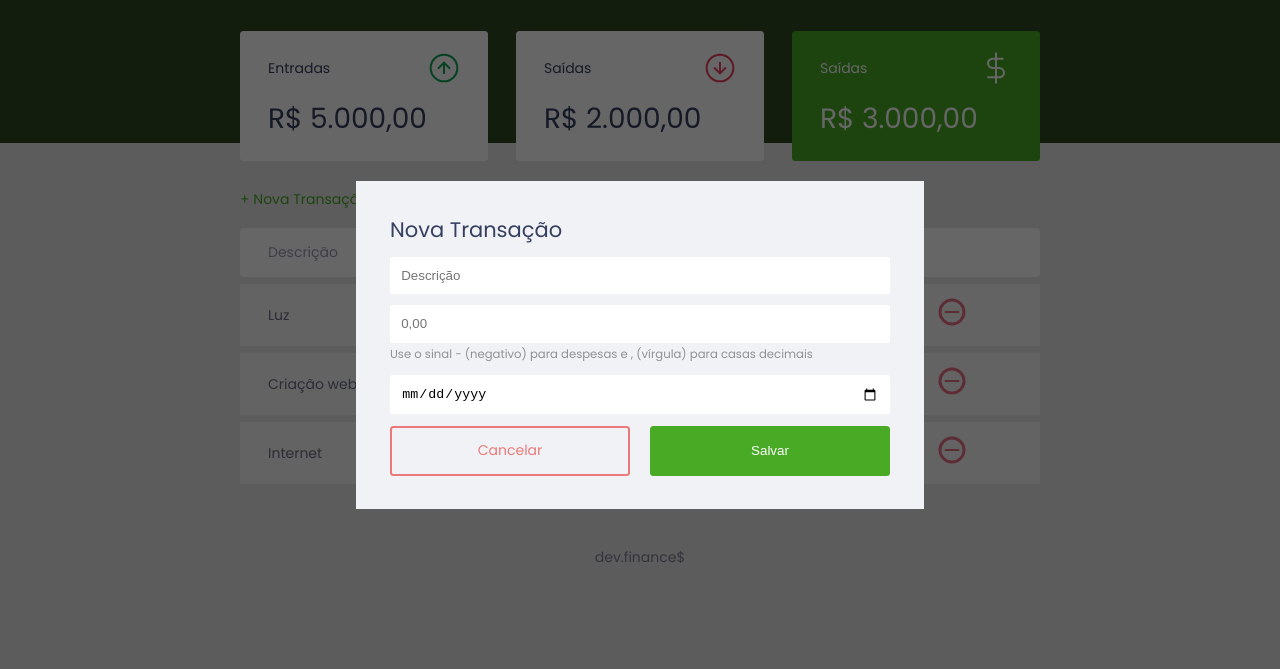
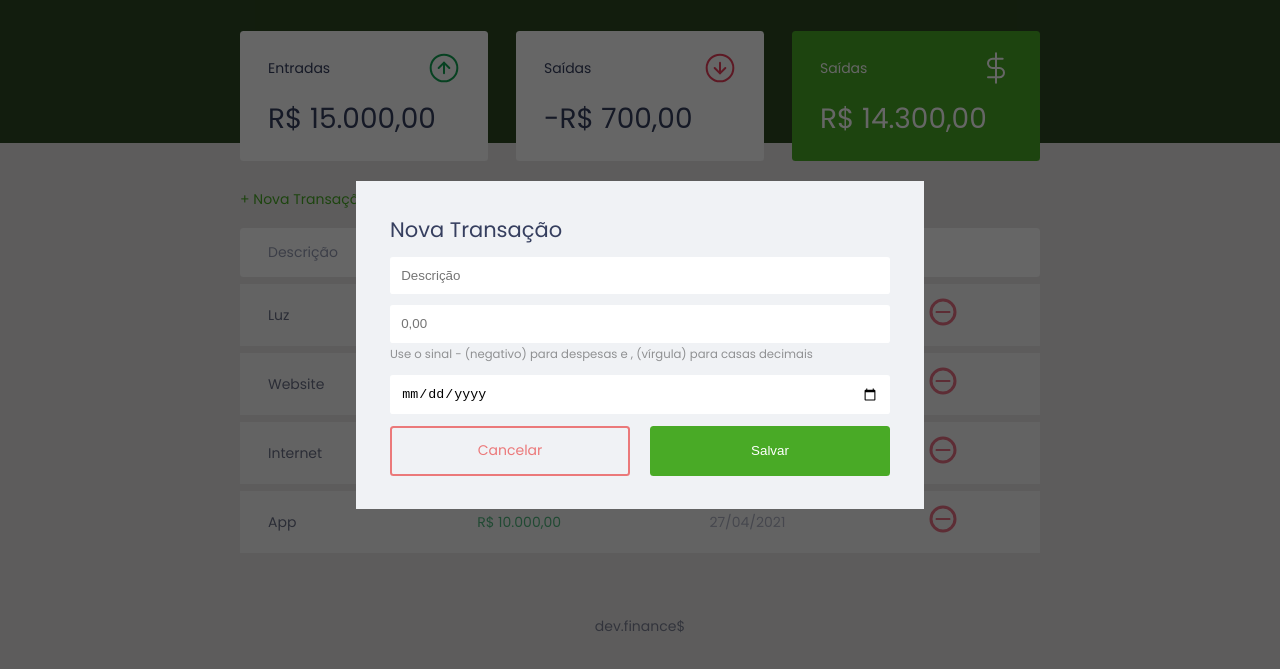
Before and after one commit to JNR23/devfinance-maratona-rockectseat, a plain HTML site: page index.html in a window 1280 px wide. Shown: the part 55-724 px from the top of the page. Drawn offline with Linux system fonts and the light colour scheme.

Commit message:
Modal - regra de negócio

```diff
--- a/index.html
+++ b/index.html
@@ -27,7 +27,7 @@
                     <span>Entradas</span>
                     <img src="./assets/income.svg" alt="Imagem de entradas">
                 </h3>
-                <p>R$ 5.000,00</p>
+                <p id="incomeDisplay">R$ 5.000,00</p>
             </div>
 
             <div class="card">
@@ -35,7 +35,7 @@
                     <span>Saídas</span>
                     <img src="./assets/expense.svg" alt="Imagem de saídas">
                 </h3>
-                <p>R$ 2.000,00</p>
+                <p id="expenseDisplay">R$ 2.000,00</p>
             </div>
 
             <div class="card total">
@@ -43,7 +43,7 @@
                     <span>Saídas</span>
                     <img src="./assets/total.svg" alt="Imagem de total">
                 </h3>
-                <p>R$ 3.000,00</p>
+                <p id="totalDisplay">R$ 3.000,00</p>
             </div>
         </section>
 
@@ -62,30 +62,6 @@
                     </tr>
                 </thead>
                 <tbody>
-                    <tr>
-                        <td class="description">Luz</td>
-                        <td class="expense">- R$ 500,00</td>
-                        <td class="date">23/01/2021</td>
-                        <td>
-                            <img src="./assets/minus.svg" alt="Remover transação">
-                        </td>
-                    </tr>
-                    <tr>
-                        <td class="description">Criação website</td>
-                        <td class="income">R$ 5.000,00</td>
-                        <td class="date">23/01/2021</td>
-                        <td>
-                            <img src="./assets/minus.svg" alt="Remover transação">
-                        </td>
-                    </tr>
-                    <tr>
-                        <td class="description">Internet</td>
-                        <td class="expense">- R$ 200,00</td>
-                        <td class="date">23/01/2021</td>
-                        <td>
-                            <img src="./assets/minus.svg" alt="Remover transação">
-                        </td>
-                    </tr>
                 </tbody>
             </table>
         </section>
@@ -127,16 +103,7 @@
         <p>dev.finance$</p>
     </footer>
 
-    <script>
-        const Modal = {
-            open() {
-                document.querySelector('.modal-overlay').classList.add('active');
-            },
-            close() {
-                document.querySelector('.modal-overlay').classList.remove('active');
-            }
-        }
-    </script>
+    <script src="./scripts.js"></script>
 </body>
 
 </html>
--- /dev/null
+++ b/scripts.js
@@ -0,0 +1,111 @@
+const Modal = {
+    open() {
+        document.querySelector('.modal-overlay').classList.add('active');
+    },
+    close() {
+        document.querySelector('.modal-overlay').classList.remove('active');
+    }
+}
+
+const transactions = [
+    {
+        id: 1,
+        description: 'Luz',
+        amount: -50000,
+        date: '23/01/2021'
+    },
+    {
+        id: 3,
+        description: 'Website',
+        amount: 500000,
+        date: '23/01/2021'
+    },
+    {
+        id: 3,
+        description: 'Internet',
+        amount: -20000,
+        date: '23/01/2021'
+    },
+    {
+        id: 4,
+        description: 'App',
+        amount: 1000000,
+        date: '27/04/2021'
+    }
+]
+
+const Transaction = {
+    incomes() {
+        let income = 0;
+        transactions.forEach((transaction) => {
+            if (transaction.amount > 0) {
+                income += transaction.amount;
+            }
+        });
+        return income;
+    },
+    expenses() {
+        let expense = 0;
+        transactions.forEach((transaction) => {
+            if (transaction.amount < 0) {
+                expense += transaction.amount;
+            }
+        });
+        return expense;
+    },
+    total() {
+        return Transaction.incomes() + Transaction.expenses();
+    }
+}
+
+const DOM = {
+    transactionsContainer: document.querySelector('#data-table tbody'),
+    addTransaction(transaction, index) {
+        const tr = document.createElement('tr');
+        tr.innerHTML = DOM.innerHTMLTransaction(transaction);
+
+        DOM.transactionsContainer.appendChild(tr);
+    },
+    innerHTMLTransaction(transaction) {
+        const CSSclass = transaction.amount > 0 ? "income" : "expense";
+
+        const amount = Utils.formatCurrency(transaction.amount);
+
+        const html = `
+        <td class="description">${transaction.description}</td>
+        <td class="${CSSclass}">${amount}</td>
+        <td class="date">${transaction.date}</td>
+        <td>
+            <img src="./assets/minus.svg" alt="Remover transação">
+        </td>
+        `
+        return html;
+    },
+    updateBalance() {
+        document.getElementById('incomeDisplay').innerHTML = Utils.formatCurrency(Transaction.incomes());
+        document.getElementById('expenseDisplay').innerHTML = Utils.formatCurrency(Transaction.expenses());
+        document.getElementById('totalDisplay').innerHTML = Utils.formatCurrency(Transaction.total());
+    }
+}
+
+const Utils = {
+    formatCurrency(value) {
+        const signal = Number(value) < 0 ? "-" : "";
+
+        value = String(value).replace(/\D/g, "");
+
+        value = Number(value) / 100;
+
+        value = value.toLocaleString("pt-BR", {
+            style: "currency",
+            currency: "BRL"
+        });
+        return signal + value;
+    }
+}
+
+transactions.forEach(function (transaction) {
+    DOM.addTransaction(transaction);
+});
+
+DOM.updateBalance();
```
